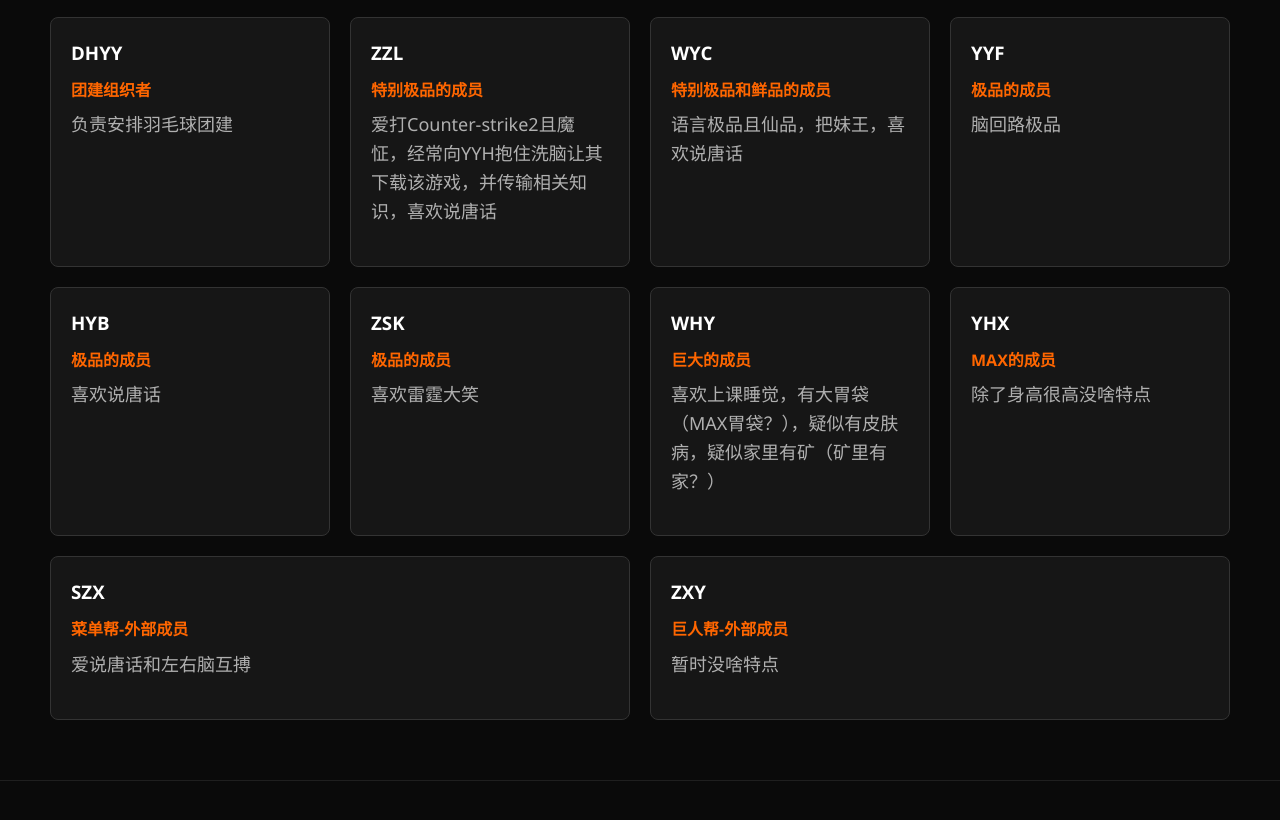
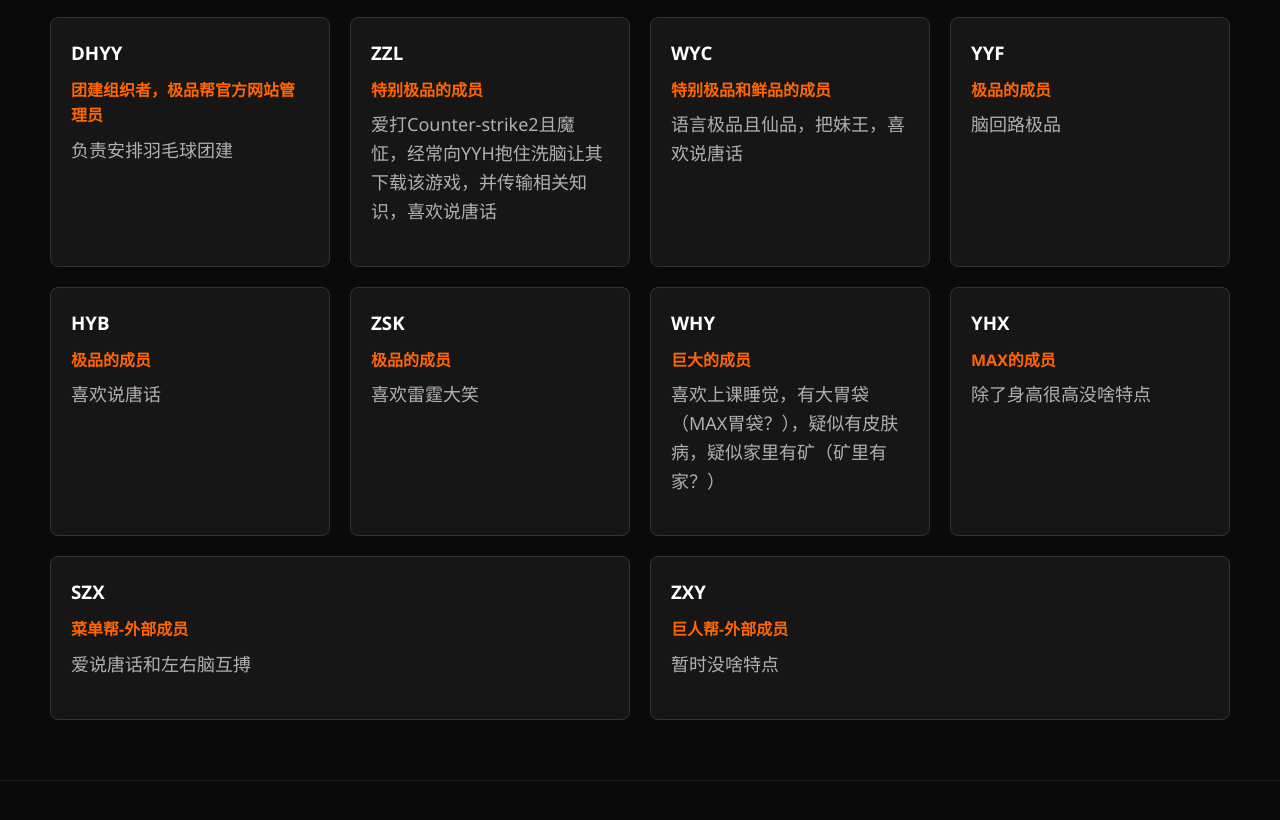
Before and after one commit to Aaronddl/JiPinBang, a plain HTML site: page index.html in a window 1280 px wide. Shown: the part 2898-3718 px from the top of the page. Drawn offline with Linux system fonts and the light colour scheme.

Commit message:
Update index.html

```diff
--- a/index.html
+++ b/index.html
@@ -295,7 +295,7 @@
                 </div>
                 <div class="card reveal">
                     <h3>DHYY</h3>
-                    <h4>团建组织者</h4>
+                    <h4>团建组织者，极品帮官方网站管理员</h4>
                     <p>负责安排羽毛球团建</p >
                 </div>
                 <div class="card reveal">
```
